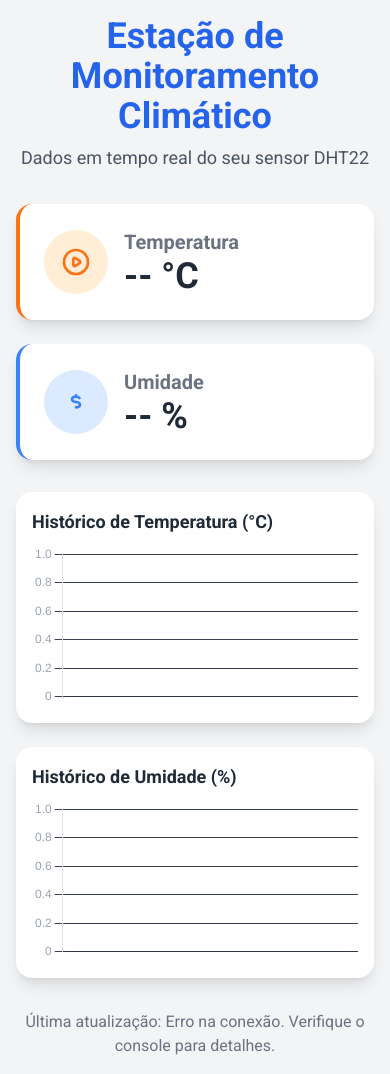
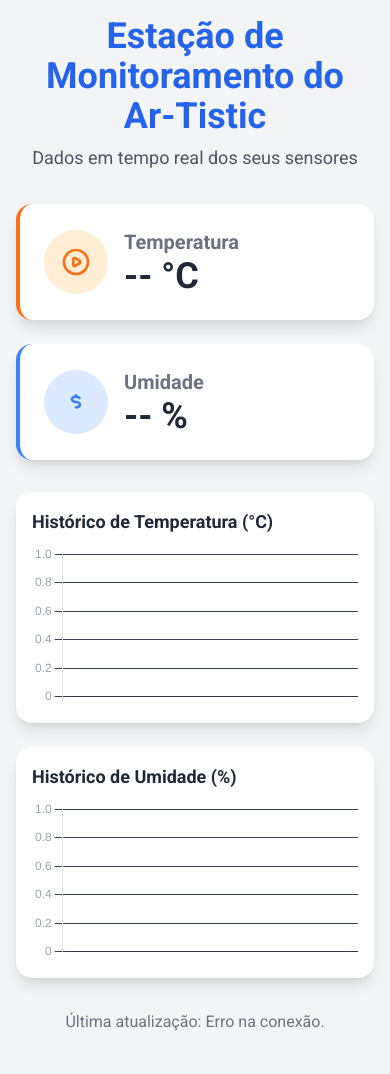
Before and after one commit to Raidux/climatizador, a plain HTML site: page index.html in a window 390 px wide. After the commit the page ends 1050 px from the top, so only its background shows below. Drawn offline with nearby package versions, Linux system fonts and the light colour scheme; no server answers.

Commit message:
Update index.html

```diff
--- a/index.html
+++ b/index.html
@@ -3,7 +3,7 @@
 <head>
     <meta charset="UTF-8">
     <meta name="viewport" content="width=device-width, initial-scale=1.0">
-    <title>Monitoramento do Ar-Tistic</title>
+    <title>Estação de Monitoramento do Ar-Tistic</title>
     <script src="https://cdn.tailwindcss.com"></script>
     <script src="https://cdn.jsdelivr.net/npm/chart.js"></script>
     <link rel="preconnect" href="https://fonts.googleapis.com">
@@ -20,18 +20,21 @@
 </head>
 <body class="bg-gray-100 dark:bg-gray-900 text-gray-800 dark:text-gray-200">
 
-    <div id="main-content" class="container mx-auto p-4 md:p-8">
+    <div class="container mx-auto p-4 md:p-8">
 
         <header class="text-center mb-8">
-            <h1 class="text-4xl md:text-5xl font-bold text-blue-600 dark:text-blue-400">Estação de Monitoramento Climático</h1>
-            <p class="text-lg mt-2 text-gray-600 dark:text-gray-400">Dados em tempo real do seu sensor DHT22</p>
+            <h1 class="text-4xl md:text-5xl font-bold text-blue-600 dark:text-blue-400">Estação de Monitoramento do Ar-Tistic</h1>
+            <p class="text-lg mt-2 text-gray-600 dark:text-gray-400">Dados em tempo real dos seus sensores</p>
         </header>
 
+        <!-- Painel de Leitura Instantânea -->
         <div class="grid grid-cols-1 md:grid-cols-2 gap-6 mb-8 max-w-4xl mx-auto">
 
+            <!-- Card de Temperatura -->
             <div id="temp-card" class="card bg-white dark:bg-gray-800 p-6 rounded-2xl shadow-lg border-l-4 border-orange-500">
                 <div class="flex items-center">
                     <div class="p-4 bg-orange-100 dark:bg-orange-900 rounded-full">
+                        <!-- Ícone de Termômetro -->
                         <svg class="w-8 h-8 text-orange-500" fill="none" stroke="currentColor" viewBox="0 0 24 24" xmlns="http://www.w3.org/2000/svg"><path stroke-linecap="round" stroke-linejoin="round" stroke-width="2" d="M14.752 11.168l-3.197-2.132A1 1 0 0010 9.87v4.263a1 1 0 001.555.832l3.197-2.132a1 1 0 000-1.664z"></path><path stroke-linecap="round" stroke-linejoin="round" stroke-width="2" d="M21 12a9 9 0 11-18 0 9 9 0 0118 0z"></path></svg>
                     </div>
                     <div class="ml-4">
@@ -41,9 +44,11 @@
                 </div>
             </div>
 
+            <!-- Card de Umidade -->
             <div id="humidity-card" class="card bg-white dark:bg-gray-800 p-6 rounded-2xl shadow-lg border-l-4 border-blue-500">
                 <div class="flex items-center">
                     <div class="p-4 bg-blue-100 dark:bg-blue-900 rounded-full">
+                        <!-- Ícone de Gota -->
                         <svg class="w-8 h-8 text-blue-500" fill="none" stroke="currentColor" viewBox="0 0 24 24" xmlns="http://www.w3.org/2000/svg"><path stroke-linecap="round" stroke-linejoin="round" stroke-width="2" d="M12 8c-1.657 0-3 .895-3 2s1.343 2 3 2 3 .895 3 2-1.343 2-3 2m0-8c1.11 0 2.08.402 2.599 1M12 8V7m0 1v.01"></path></svg>
                     </div>
                     <div class="ml-4">
@@ -55,6 +60,7 @@
 
         </div>
 
+        <!-- Seção de Gráficos -->
         <div class="grid grid-cols-1 lg:grid-cols-2 gap-6">
             <div class="bg-white dark:bg-gray-800 p-4 rounded-2xl shadow-lg">
                 <h3 class="text-lg font-semibold mb-2">Histórico de Temperatura (°C)</h3>
@@ -76,7 +82,6 @@
         const channelID = '3041430';
         const readAPIKey = 'LJY9M9TJA2IOP9HE';
 
-        function initializeApp() {
         const tempValueEl = document.getElementById('temp-value');
         const humidityValueEl = document.getElementById('humidity-value');
         const lastUpdateEl = document.getElementById('last-update');
@@ -122,19 +127,19 @@
         const humidityChart = createChart(document.getElementById('humidityChart').getContext('2d'), 'Umidade', 'rgba(59, 130, 246, 1)');
 
         async function fetchData() {
+            if (channelID === 'SEU_CHANNEL_ID_AQUI' || readAPIKey === 'SUA_READ_API_KEY_AQUI') {
+                lastUpdateEl.textContent = "Por favor, configure seu Channel ID e Read API Key no código HTML.";
+                return;
+            }
+
             const url = `https://api.thingspeak.com/channels/${channelID}/feeds.json?api_key=${readAPIKey}&results=20`;
 
             try {
                 const response = await fetch(url);
                 if (!response.ok) {
-                        throw new Error(`Erro na API: ${response.statusText} (Código: ${response.status})`);
+                    throw new Error(`Erro na rede: ${response.status} ${response.statusText}`);
                 }
                 const data = await response.json();
-
-                    if (data.feeds.length === 0) {
-                        lastUpdateEl.textContent = "Nenhum dado recebido ainda.";
-                        return;
-                    }
 
                 const latestFeed = data.feeds[data.feeds.length - 1];
 
@@ -158,7 +163,7 @@
 
             } catch (error) {
                 console.error("Falha ao buscar dados do ThingSpeak:", error);
-                    lastUpdateEl.textContent = "Erro na conexão. Verifique o console para detalhes.";
+                lastUpdateEl.textContent = "Erro na conexão.";
             }
         }
 
@@ -171,9 +176,6 @@
         fetchData();
 
         setInterval(fetchData, 20000);
-        }
-
-        initializeApp();
     </script>
 
 </body>
```
Lines whose indentation alone changed are shown as unchanged.
